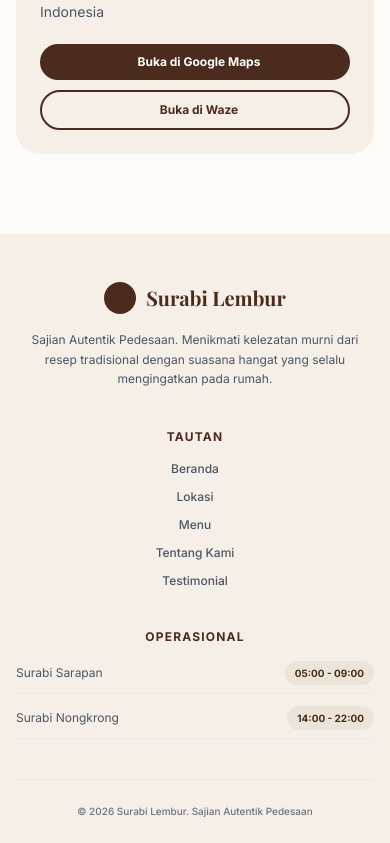
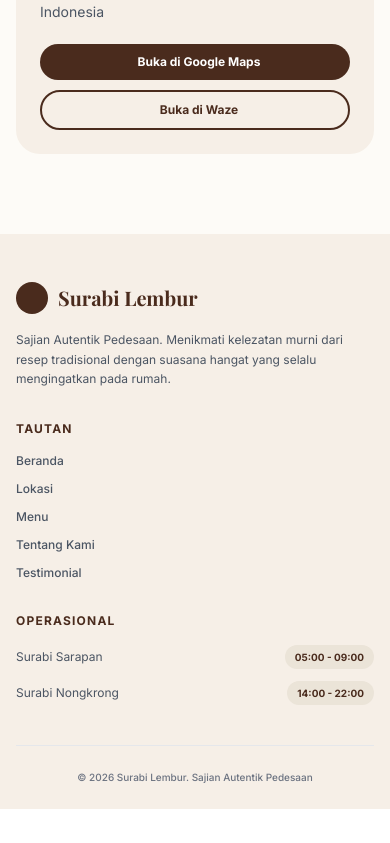
Before and after one commit to radityawiryateja/surabi, a Vue app: page / in a window 390 px wide. Shown: the part 5876-6719 px from the top of the page. After the commit the page ends 6685 px from the top, so only its background shows below. Built offline with nearby package versions, Linux system fonts and the light colour scheme; no server answers; the database is empty; some icons are missing.

Commit message:
Refactor Footer.vue layout and comments

```diff
--- a/src/components/layout/Footer.vue
+++ b/src/components/layout/Footer.vue
@@ -5,26 +5,26 @@
       <!-- Jarak antar elemen (gap) dan batas bawah (mb) diperkecil untuk HP -->
       <div class="grid grid-cols-1 md:grid-cols-2 lg:grid-cols-12 gap-8 md:gap-12 mb-10 md:mb-16">
 
-        <!-- Brand + tagline (Dibuat rata tengah di HP) -->
-        <div class="lg:col-span-5 text-center md:text-left flex flex-col items-center md:items-start">
+        <!-- Brand + tagline (Dikembalikan Rata Kiri) -->
+        <div class="lg:col-span-5">
           <a
             href="#beranda"
             class="font-serif font-bold text-xl md:text-2xl text-brand-primary dark:text-brand-primaryDark flex items-center gap-2.5 md:gap-3 mb-4 md:mb-6"
             @click.prevent="scrollTo('beranda')"
           >
-            <div class="w-8 h-8 md:w-10 md:h-10 bg-brand-primary dark:bg-brand-primaryDark text-white dark:text-brand-dark rounded-full flex items-center justify-center">
+            <div class="w-8 h-8 md:w-10 md:h-10 bg-brand-primary dark:bg-brand-primaryDark text-white dark:text-brand-dark rounded-full flex items-center justify-center flex-shrink-0">
               <i class="ph-fill ph-cooking-pot text-lg md:text-xl"></i>
             </div>
             Surabi Lembur
           </a>
-          <p class="text-gray-600 dark:text-gray-400 text-xs md:text-sm leading-relaxed md:pr-4 max-w-sm md:max-w-none">
+          <p class="text-gray-600 dark:text-gray-400 text-xs md:text-sm leading-relaxed pr-2 md:pr-4">
             Sajian Autentik Pedesaan. Menikmati kelezatan murni dari resep tradisional
             dengan suasana hangat yang selalu mengingatkan pada rumah.
           </p>
         </div>
 
-        <!-- Tautan (Dibuat rata tengah di HP) -->
-        <div class="lg:col-span-3 lg:col-start-7 text-center md:text-left mt-2 md:mt-0">
+        <!-- Tautan (Dikembalikan Rata Kiri) -->
+        <div class="lg:col-span-3 lg:col-start-7">
           <h4 class="font-bold text-xs md:text-sm tracking-widest uppercase mb-4 md:mb-6 text-brand-primary dark:text-white">
             Tautan
           </h4>
@@ -42,7 +42,7 @@
         </div>
 
         <!-- Jam Operasional -->
-        <div class="lg:col-span-3 text-center md:text-left mt-2 md:mt-0">
+        <div class="lg:col-span-3">
           <h4 class="font-bold text-xs md:text-sm tracking-widest uppercase mb-4 md:mb-6 text-brand-primary dark:text-white">
             Operasional
           </h4>
@@ -50,7 +50,7 @@
             <li
               v-for="jam in jamOperasional"
               :key="jam.label"
-              class="flex justify-between items-center border-b border-gray-200/50 dark:border-gray-800 md:border-none pb-2 md:pb-0"
+              class="flex justify-between items-center"
             >
               <span>{{ jam.label }}</span>
               <span class="bg-[#EBE4D8] dark:bg-black/30 px-2.5 py-1 md:px-3 md:py-1 rounded-full text-[10px] md:text-xs font-bold text-brand-primary dark:text-brand-primaryDark">
@@ -76,7 +76,7 @@ const scrollTo = inject('scrollTo')
 
 const footerLinks = [
   { id: 'beranda',     label: 'Beranda' },
-  { id: 'lokasi',      label: 'Lokasi' }, // ID sudah saya ganti agar pas dengan section Maps
+  { id: 'lokasi',      label: 'Lokasi' },
   { id: 'menu',        label: 'Menu' },
   { id: 'tentang',     label: 'Tentang Kami' },
   { id: 'testimonial', label: 'Testimonial' },
```
